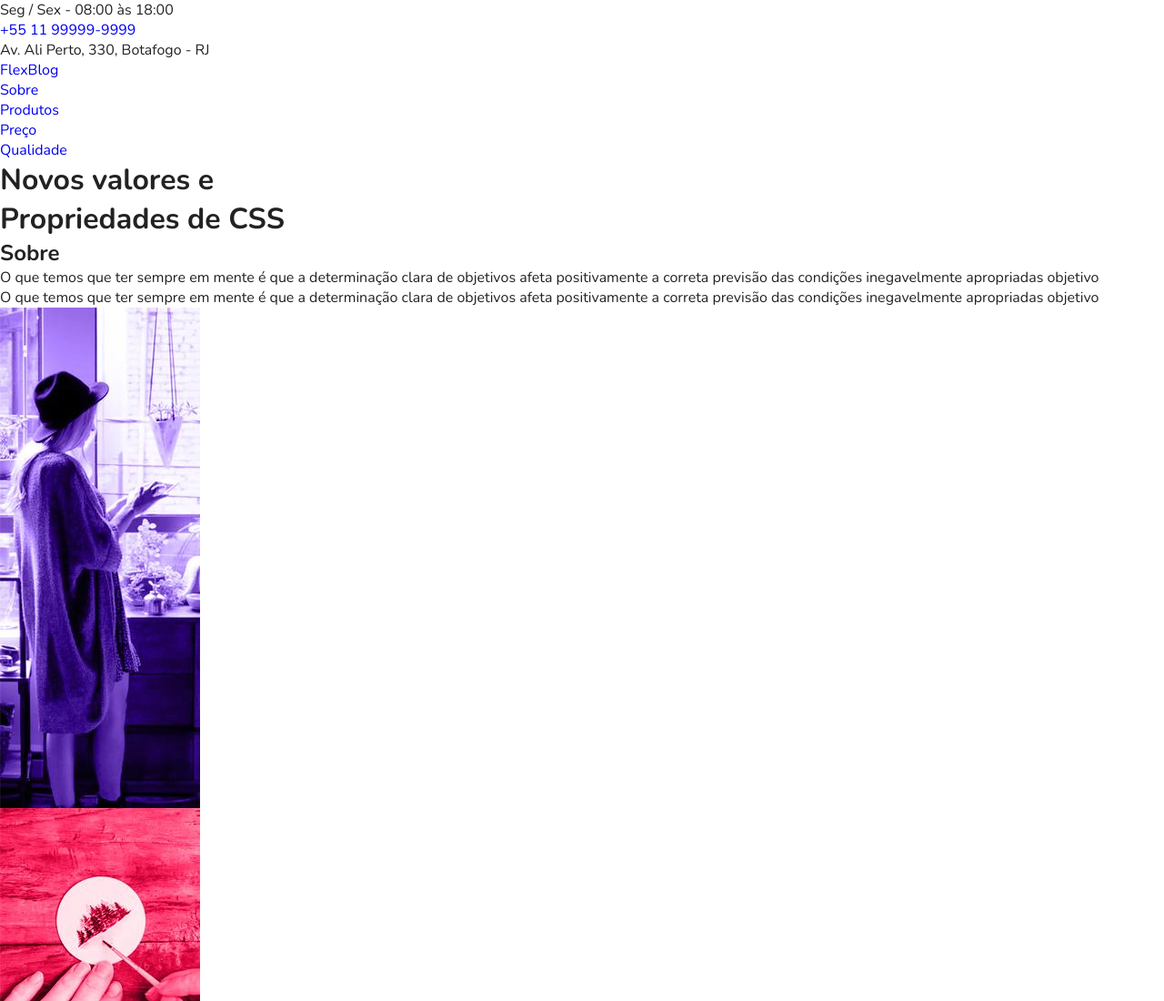
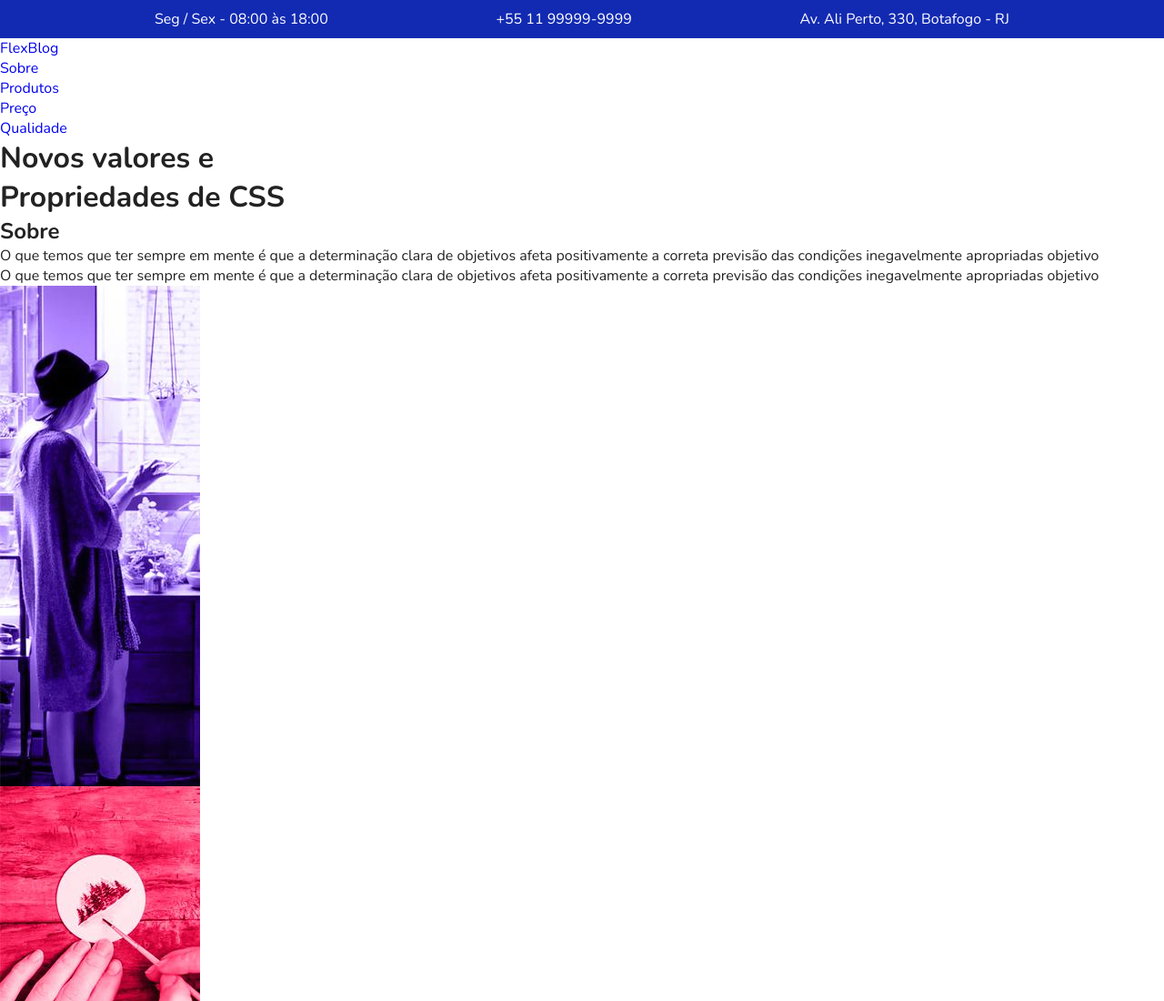
Before and after one commit to devBlasquez/FlexBlog, a plain HTML site: page index.html in a window 1280 px wide. Shown: the top 1100 px of the page at 91% size. Drawn offline with nearby package versions, Linux system fonts and the light colour scheme.

Commit message:
Add: Estilização da classe superinfo e comentários
 - Comentários importantes no index.html
 - adição do CSS as classes superinfo-bg e superinfo

```diff
--- a/css/style.css
+++ b/css/style.css
@@ -34,3 +34,23 @@ img {
   /*A propriedade max-width faz com que a imagem tenha o máximo do tamanho dela, diferente do width que iria fazer a imagem aumentar conforme o viewport aumenta*/
   max-width: 100%;
 }
+
+/*Superinfo*/
+.superinfo-bg {
+  background: #122ab2;
+}
+
+.superinfo {
+  max-width: 960px;
+  margin: 0 auto;
+  display: flex;
+  justify-content: space-between;
+  flex-wrap: wrap;
+  padding-top: 10px;
+}
+
+.superinfo a,
+.superinfo p {
+  color: white;
+  margin: 0 10px 10px 10px;
+}
```
Also changed, not shown: index.html (+1 -1 lines).
